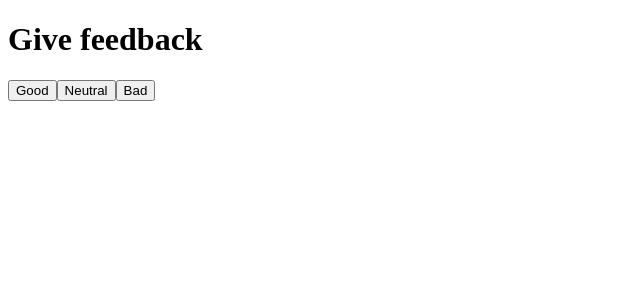
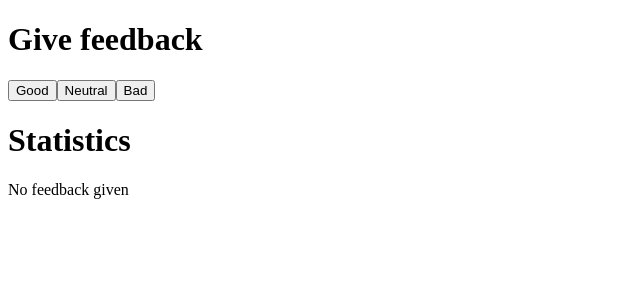
Before and after one commit to MarkusSchool/fullstackopen, a React app in the folder osa1/unicafe/: page / in a window 1280 px wide. Shown: the top 300 px of the page, without its empty margins (0-640 px from the left). Built offline with nearby package versions, Linux system fonts and the light colour scheme; the HTML template or start-up script is replaced by a standard one.

Commit message:
done i think

```diff
--- a/osa1/unicafe/src/App.jsx
+++ b/osa1/unicafe/src/App.jsx
@@ -1,18 +1,41 @@
-import { useState } from 'react'
+import { useState } from 'react';
 
 const Statistics = (props) => {
-
-}
+  if (!props.total) {
+    return (
+      <div>
+        <p>No feedback given</p>
+      </div>
+    );
+  } else {
+    return (
+      <div>
+        <table>
+          <tbody>
+            <StatisticLine text="Good" value={props.good} />
+            <StatisticLine text="Neutral" value={props.neutral} />
+            <StatisticLine text="Bad" value={props.bad} />
+            <StatisticLine text="All" value={props.all} />
+            <StatisticLine text="Average" value={props.avg} />
+            <StatisticLine text="Positive" value={props.positive} />
+          </tbody>
+        </table>
+      </div>
+    );
+  }
+};
 
 const Button = (props) => (
   <button onClick={props.handleClick}>{props.text}</button>
-)
+);
 
 const StatisticLine = (props) => {
   return (
-    <p>{props.text} {props.value}</p>
-  )
-}
+    <p>
+      {props.text} {props.value}
+    </p>
+  );
+};
 
 const App = () => {
   // tallenna napit omaan tilaansa
@@ -20,22 +43,25 @@ const App = () => {
   const [neutral, setNeutral] = useState(0);
   const [bad, setBad] = useState(0);
 
-  const AddAll = () => bad + neutral + good
-
-  const GetAverage = () => good - bad / AddAll();
+  const AddAll = () => bad + neutral + good;
 
   return (
     <div>
+      <h1>Give feedback</h1>
+      <Button handleClick={() => setGood(good + 1)} text="Good" />
+      <Button handleClick={() => setNeutral(neutral + 1)} text="Neutral" />
+      <Button handleClick={() => setBad(bad + 1)} text="Bad" />
+      <h1>Statistics</h1>
+      <Statistics
+        good={good}
+        neutral={neutral}
+        bad={bad}
+        all={AddAll()}
+        positive={(good / AddAll()) * 100}
+        avg={(good - bad) / AddAll()}
+      />
+    </div>
+  );
+};
 
-      <h1>Give feedback</h1>
-
-      <Button HandleClick={() => setGood(good + 1)} text="Good"/>
-      <Button HandleClick={() => setNeutral(neutral + 1)} text="Neutral"/>
-      <Button HandleClick={() => setBad(bad + 1)} text="Bad"/>
-
-
-    </div>
-  )
-}
-
-export default App
+export default App;
```
